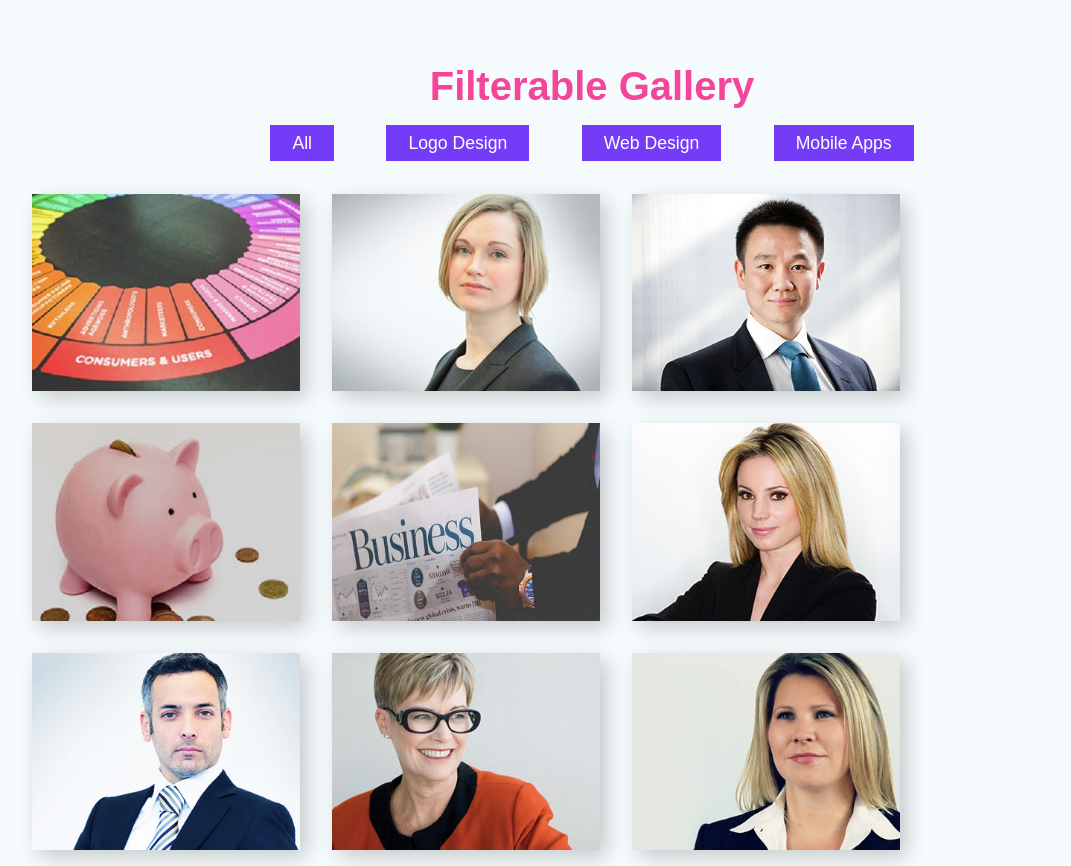
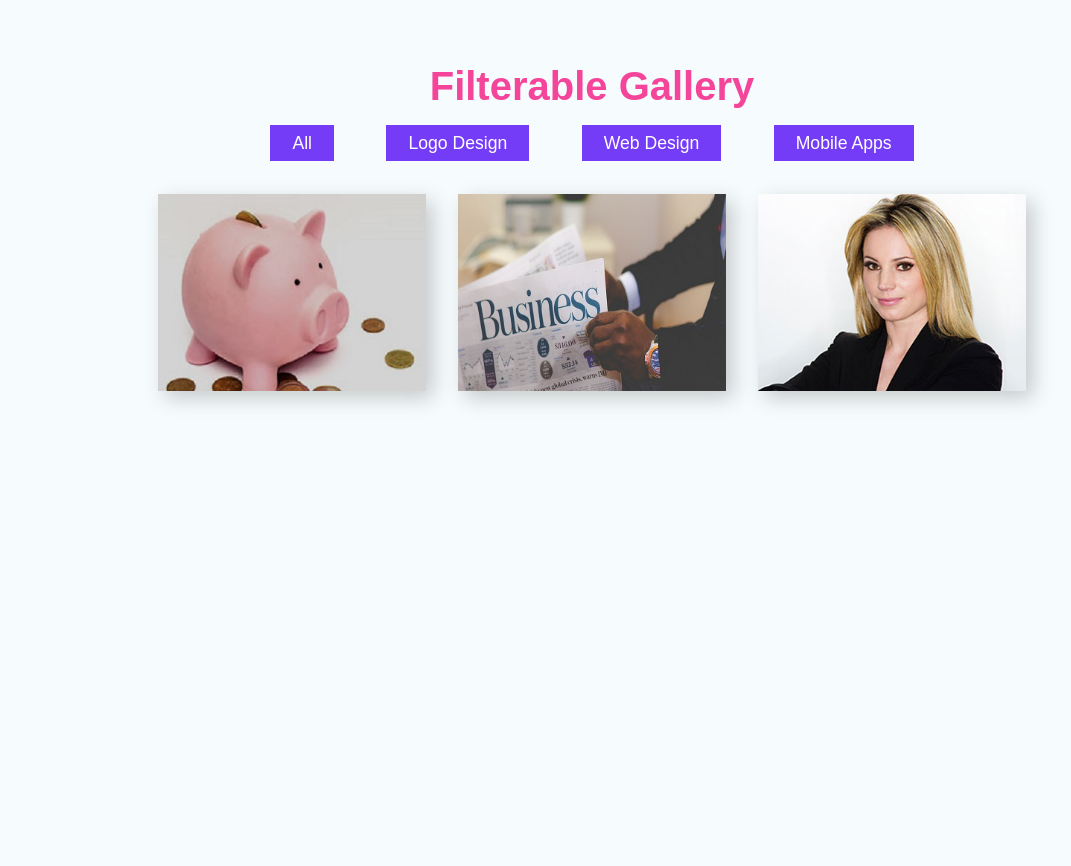
Before and after one commit to rayicon4/JavaScript-Filterable-Gallery, a plain HTML site: page index.html in a window 1280 px wide. Both pictures are taken after a click on the link "Logo Design". Shown: the whole page, without its empty margins (48-1119 px from the left). Drawn offline with Linux system fonts and the light colour scheme.

Commit message:
updated javascript file

```diff
--- a/index.html
+++ b/index.html
@@ -63,6 +63,6 @@
 
 
         </div>
-        <script src="myscript.js"></script>
+        <script src="index.js"></script>
     </body>
 </html>
--- /dev/null
+++ b/index.js
@@ -0,0 +1,27 @@
+(function (){
+
+    const buttons = document.querySelectorAll('.btn');
+    const storeImages = document.querySelectorAll('.store-item');
+
+    buttons.forEach((button) => {
+        button.addEventListener('click', (e) => {
+            e.preventDefault()
+            const filter = e.target.dataset.filter
+
+            storeImages.forEach((item) => {
+                if (filter === 'all'){
+                    item.style.display = 'block'
+                }else{
+                    if(item.classList.contains(filter)){
+                        item.style.display = 'block'
+                    }
+                    else{
+                        item.style.display = 'none'
+                    }
+                }
+            })
+        })
+    })
+
+
+})();
```
Also changed, not shown: img/index.js (added, +27 -0 lines).
